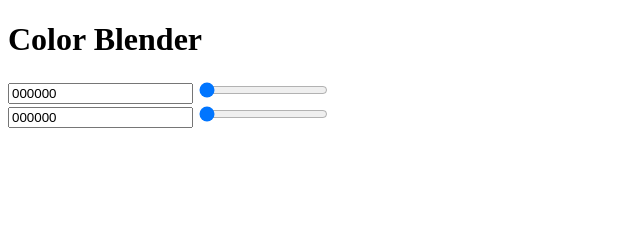
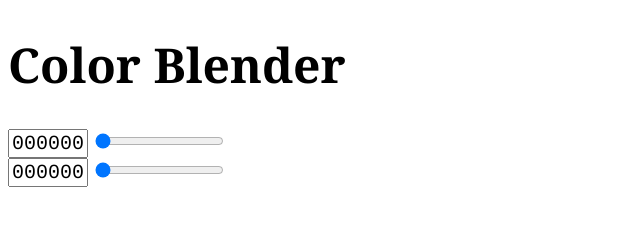
Before and after one commit to stroncaro/color-blender, a plain HTML site: page index.html in a window 1280 px wide. Shown: the whole page, without its empty margins (0-640 px from the left). Drawn offline with Linux system fonts and the light colour scheme.

Commit message:
fix: add styling

```diff
--- a/index.html
+++ b/index.html
@@ -3,16 +3,17 @@
 <head>
   <meta charset="UTF-8">
   <meta name="viewport" content="width=device-width, initial-scale=1.0">
+  <link rel="stylesheet" href="./styles.css">
   <title>Color Blender</title>
 </head>
 <body>
-  <h1>Color Blender</h1>
-  <div>
-    <input type="text" id="color1" value="000000">
+  <h1 class="heading">Color Blender</h1>
+  <div class="input-container">
+    <input class="text-input" type="text" id="color1" value="000000">
     <input type="range" min="0" max="255" value="0" id="color1val">
   </div>
-  <div>
-    <input type="text" id="color2" value="000000">
+  <div class="input-container">
+    <input class="text-input" type="text" id="color2" value="000000">
     <input type="range" min="0" max="255" value="0" id="color2val">
   </div>
 </body>
--- /dev/null
+++ b/styles.css
@@ -0,0 +1,14 @@
+.heading {
+  font-size: 48px;
+  font-weight: bold;
+  font-family: Georgia, 'Times New Roman', Times, serif;
+}
+
+.input-container, .text-input {
+  font-size: 20px;
+}
+
+.text-input {
+  width: 3.6em;
+  font-family: Courier, monospace;
+}
```
